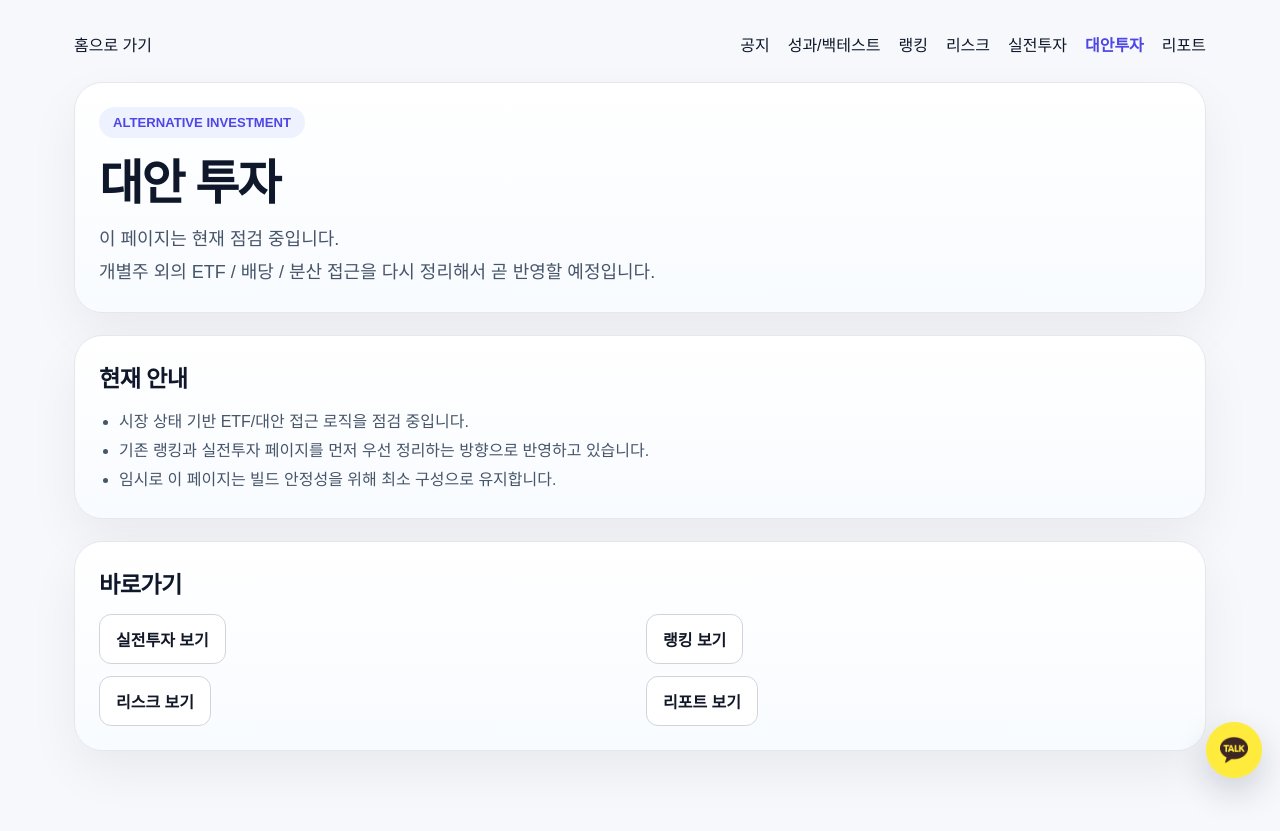
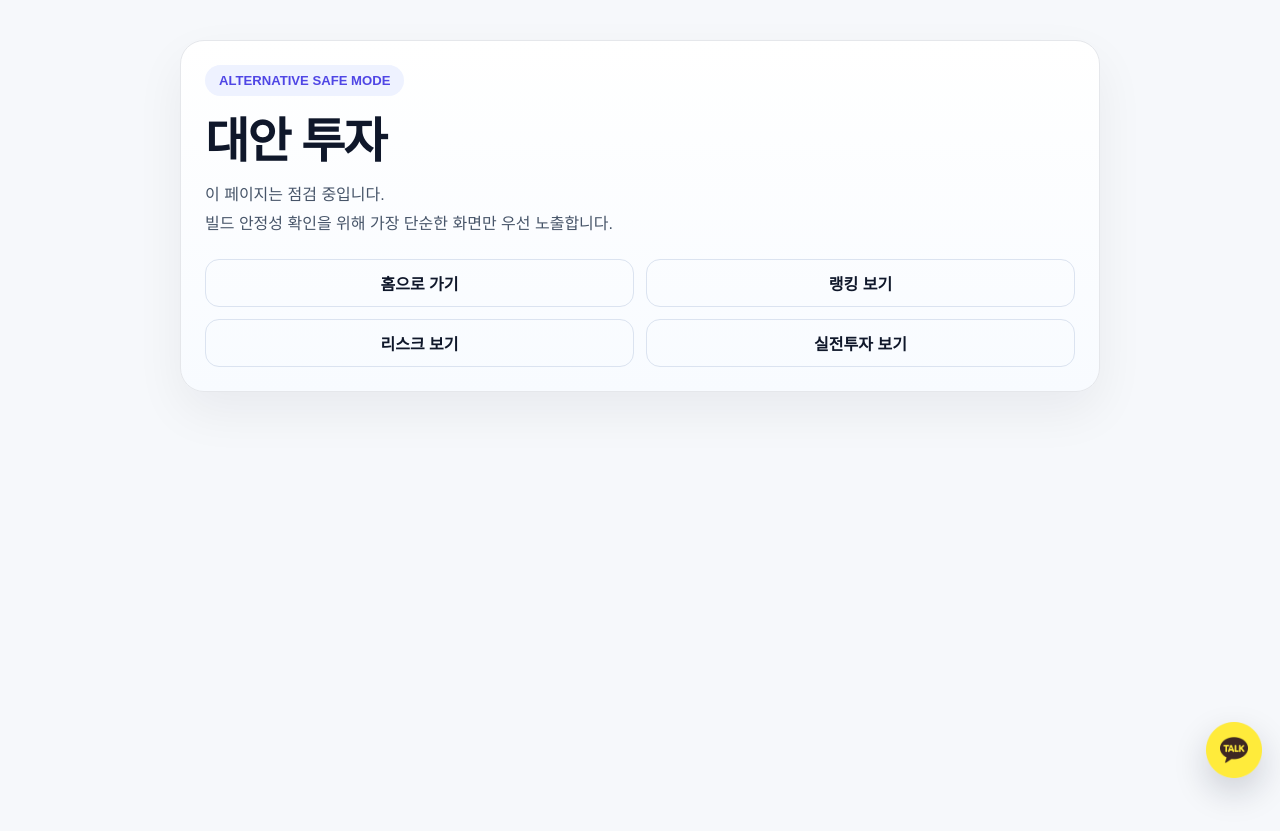
Before and after one commit to DcoyA/screener, a Next.js app: page /alternative in a window 1280 px wide. After the commit the page ends 800 px from the top, so only its background shows below. Built offline with nearby package versions, Linux system fonts and the light colour scheme.

Commit message:
Update page.js

```diff
--- a/app/alternative/page.js
+++ b/app/alternative/page.js
@@ -1,144 +1,46 @@
 "use client";
-
-import Link from "next/link";
-import MainNav from "../components/MainNav";
 
 export default function AlternativePage() {
   return (
-    <>
-      <main className="container">
-        <div className="topLinks">
-          <Link href="/" className="homeBtn">홈으로 가기</Link>
-          <MainNav />
+    <main style={{ maxWidth: 960, margin: "0 auto", padding: "40px 20px", color: "#0f172a" }}>
+      <div
+        style={{
+          border: "1px solid #e5e7eb",
+          borderRadius: 24,
+          padding: 24,
+          background: "linear-gradient(180deg, #ffffff 0%, #f8fbff 100%)",
+          boxShadow: "0 20px 50px rgba(15,23,42,0.06)",
+        }}
+      >
+        <p
+          style={{
+            display: "inline-flex",
+            padding: "8px 14px",
+            borderRadius: 999,
+            background: "#eef2ff",
+            color: "#4f46e5",
+            fontSize: "0.82rem",
+            fontWeight: 800,
+            margin: "0 0 18px",
+          }}
+        >
+          ALTERNATIVE SAFE MODE
+        </p>
+        <h1 style={{ margin: "0 0 12px", fontSize: "clamp(2rem, 4vw, 3rem)", letterSpacing: "-0.04em" }}>
+          대안 투자
+        </h1>
+        <p style={{ margin: 0, color: "#475569", lineHeight: 1.8 }}>
+          이 페이지는 점검 중입니다.
+          <br />
+          빌드 안정성 확인을 위해 가장 단순한 화면만 우선 노출합니다.
+        </p>
+        <div style={{ marginTop: 20, display: "grid", gap: 12, gridTemplateColumns: "repeat(2, minmax(0, 1fr))" }}>
+          <a href="/" style={{ display: "inline-flex", alignItems: "center", justifyContent: "center", height: 48, borderRadius: 14, border: "1px solid #dbe3f0", textDecoration: "none", color: "#0f172a", fontWeight: 800 }}>홈으로 가기</a>
+          <a href="/ranking" style={{ display: "inline-flex", alignItems: "center", justifyContent: "center", height: 48, borderRadius: 14, border: "1px solid #dbe3f0", textDecoration: "none", color: "#0f172a", fontWeight: 800 }}>랭킹 보기</a>
+          <a href="/risk" style={{ display: "inline-flex", alignItems: "center", justifyContent: "center", height: 48, borderRadius: 14, border: "1px solid #dbe3f0", textDecoration: "none", color: "#0f172a", fontWeight: 800 }}>리스크 보기</a>
+          <a href="/final-picks" style={{ display: "inline-flex", alignItems: "center", justifyContent: "center", height: 48, borderRadius: 14, border: "1px solid #dbe3f0", textDecoration: "none", color: "#0f172a", fontWeight: 800 }}>실전투자 보기</a>
         </div>
-
-        <section className="heroCard">
-          <p className="badge">ALTERNATIVE INVESTMENT</p>
-          <h1>대안 투자</h1>
-          <p className="desc">
-            이 페이지는 현재 점검 중입니다.
-            <br />
-            개별주 외의 ETF / 배당 / 분산 접근을 다시 정리해서 곧 반영할 예정입니다.
-          </p>
-        </section>
-
-        <section className="sectionCard">
-          <h2>현재 안내</h2>
-          <ul className="noteList">
-            <li>시장 상태 기반 ETF/대안 접근 로직을 점검 중입니다.</li>
-            <li>기존 랭킹과 실전투자 페이지를 먼저 우선 정리하는 방향으로 반영하고 있습니다.</li>
-            <li>임시로 이 페이지는 빌드 안정성을 위해 최소 구성으로 유지합니다.</li>
-          </ul>
-        </section>
-
-        <section className="sectionCard">
-          <h2>바로가기</h2>
-          <div className="linkGrid">
-            <Link href="/final-picks" className="linkBtn">실전투자 보기</Link>
-            <Link href="/ranking" className="linkBtn">랭킹 보기</Link>
-            <Link href="/risk" className="linkBtn">리스크 보기</Link>
-            <Link href="/reports" className="linkBtn">리포트 보기</Link>
-          </div>
-        </section>
-      </main>
-
-      <style jsx>{`
-        .container {
-          max-width: 1180px;
-          margin: 0 auto;
-          padding: 32px 24px 80px;
-          color: #0f172a;
-        }
-        .topLinks {
-          display: flex;
-          justify-content: space-between;
-          align-items: center;
-          gap: 16px;
-          margin-bottom: 26px;
-          flex-wrap: wrap;
-        }
-        .homeBtn {
-          display: inline-flex;
-          align-items: center;
-          justify-content: center;
-          border-radius: 14px;
-          padding: 12px 16px;
-          text-decoration: none;
-          font-weight: 800;
-          border: 1px solid #0f172a;
-          background: #0f172a;
-          color: #fff;
-        }
-        .heroCard,
-        .sectionCard {
-          border: 1px solid #e5e7eb;
-          border-radius: 28px;
-          padding: 24px;
-          background: linear-gradient(180deg, #ffffff 0%, #f8fbff 100%);
-          box-shadow: 0 20px 50px rgba(15, 23, 42, 0.06);
-        }
-        .sectionCard {
-          margin-top: 22px;
-        }
-        .badge {
-          display: inline-flex;
-          padding: 8px 14px;
-          border-radius: 999px;
-          background: #eef2ff;
-          color: #4f46e5;
-          font-size: 0.82rem;
-          font-weight: 800;
-          margin: 0 0 18px;
-        }
-        h1 {
-          margin: 0 0 12px;
-          font-size: clamp(2rem, 4vw, 3rem);
-          letter-spacing: -0.04em;
-        }
-        h2 {
-          margin: 0 0 14px;
-          font-size: 1.45rem;
-          letter-spacing: -0.03em;
-        }
-        .desc,
-        .noteList {
-          color: #475569;
-          line-height: 1.8;
-        }
-        .noteList {
-          margin: 0;
-          padding-left: 20px;
-        }
-        .linkGrid {
-          display: grid;
-          grid-template-columns: repeat(2, minmax(0, 1fr));
-          gap: 12px;
-        }
-        .linkBtn {
-          display: inline-flex;
-          align-items: center;
-          justify-content: center;
-          height: 48px;
-          border-radius: 14px;
-          border: 1px solid #dbe3f0;
-          background: #fff;
-          color: #0f172a;
-          font-weight: 800;
-          text-decoration: none;
-        }
-        @media (max-width: 640px) {
-          .container {
-            padding: 24px 18px 64px;
-          }
-          .heroCard,
-          .sectionCard {
-            padding: 20px;
-          }
-          .linkGrid {
-            grid-template-columns: 1fr;
-          }
-        }
-      `}</style>
-    </>
+      </div>
+    </main>
   );
 }
```
